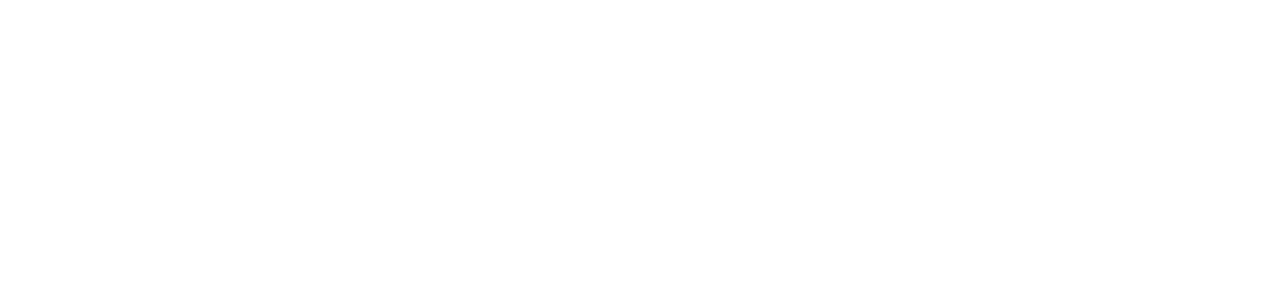
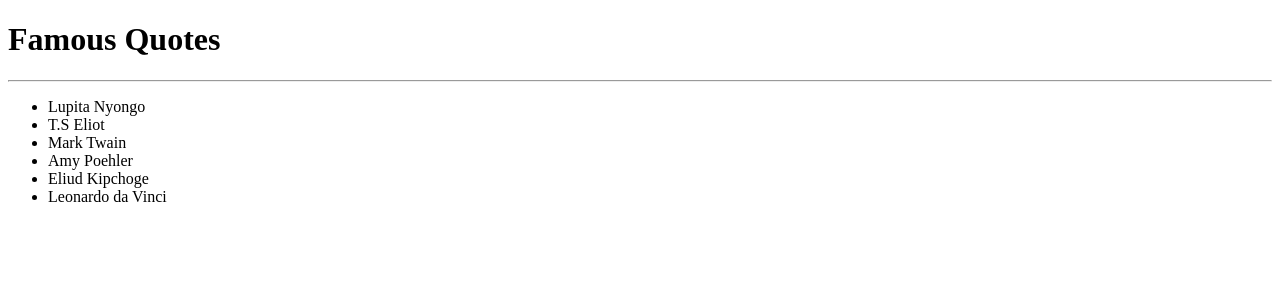
Before and after one commit to encok/Quotes-App, an Angular app: page / in a window 1280 px wide. Shown: the top 300 px of the page. Built offline with nearby package versions, Linux system fonts and the light colour scheme.

Commit message:
adding another object attribute to the quote blueprint

```diff
--- a/src/app/app.component.html
+++ b/src/app/app.component.html
@@ -9,3 +9,4 @@
 
   <!-- <p *ngIf='quotes.length > 5'>Your goals are too many</p>
 </div> -->
+<app-quote></app-quote>
--- a/src/app/quote.ts
+++ b/src/app/quote.ts
@@ -1,4 +1,5 @@
 export class Quote {
     id :number;
     name: string;
+    description: string;
 }
--- a/src/app/quote/quote.component.ts
+++ b/src/app/quote/quote.component.ts
@@ -9,12 +9,12 @@
 })
 export class QuoteComponent implements OnInit {
   quotes: Quote[]= [
-    {id:1, name:'No matter where you are from your dreams are valid.'},
-    {id:2, name:'Change the world by being yourself'},
-    {id:3, name:'Every moment is a fresh beginning.'},
-    {id:4, name:'Never regret anything that made you smile.'},
-    {id:5, name:'No human is limited. '},
-    {id:6, name:'Simplicity is the ultimate sophistication.'},
+    {id:1, name:'Lupita Nyongo', description:'No matter where you are from your dreams are valid.'},
+    {id:2, name:' T.S Eliot', description:'Change the world by being yourself'},
+    {id:3, name:'Mark Twain',description:'Every moment is a fresh beginning.'},
+    {id:4, name:'Amy Poehler',description:'Never regret anything that made you smile.'},
+    {id:5, name:'Eliud Kipchoge',description:'No human is limited. '},
+    {id:6, name:'Leonardo da Vinci',description:'Simplicity is the ultimate sophistication.'},
 
   ];
   constructor() { }
```
